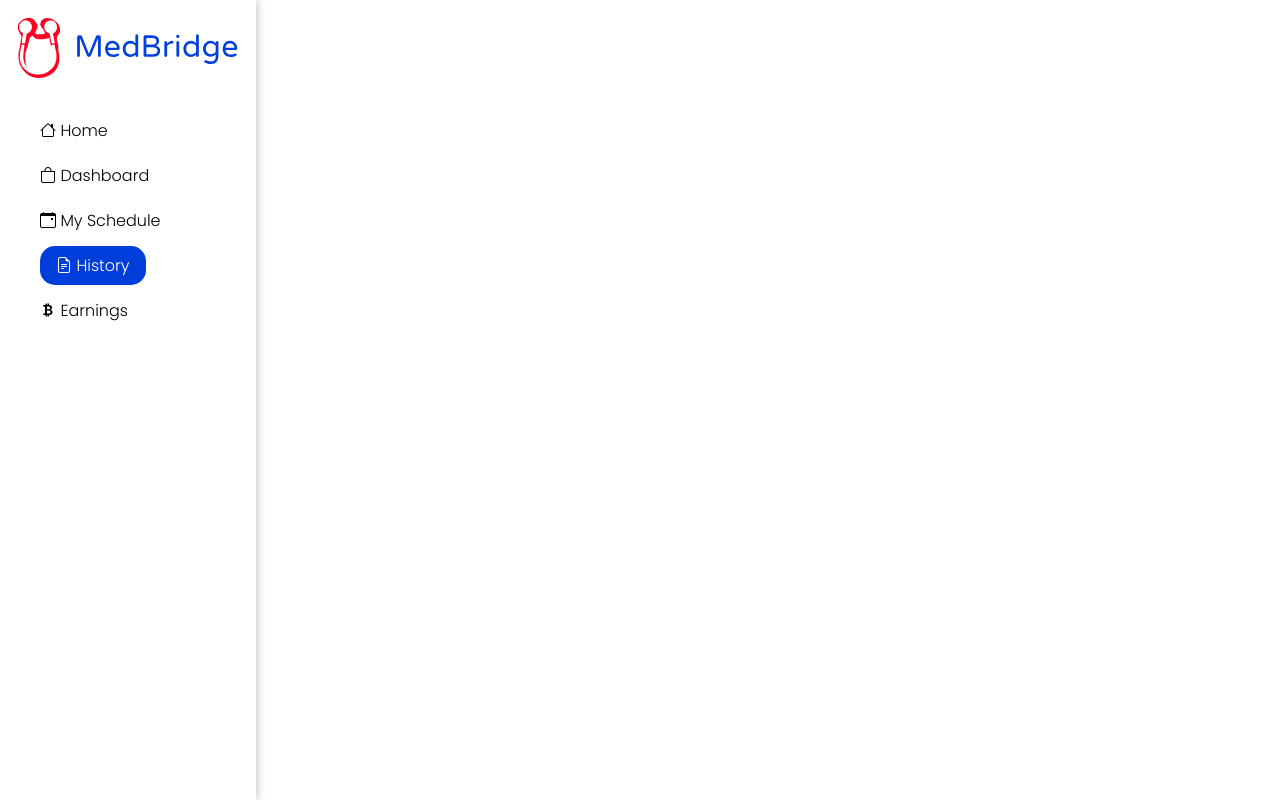
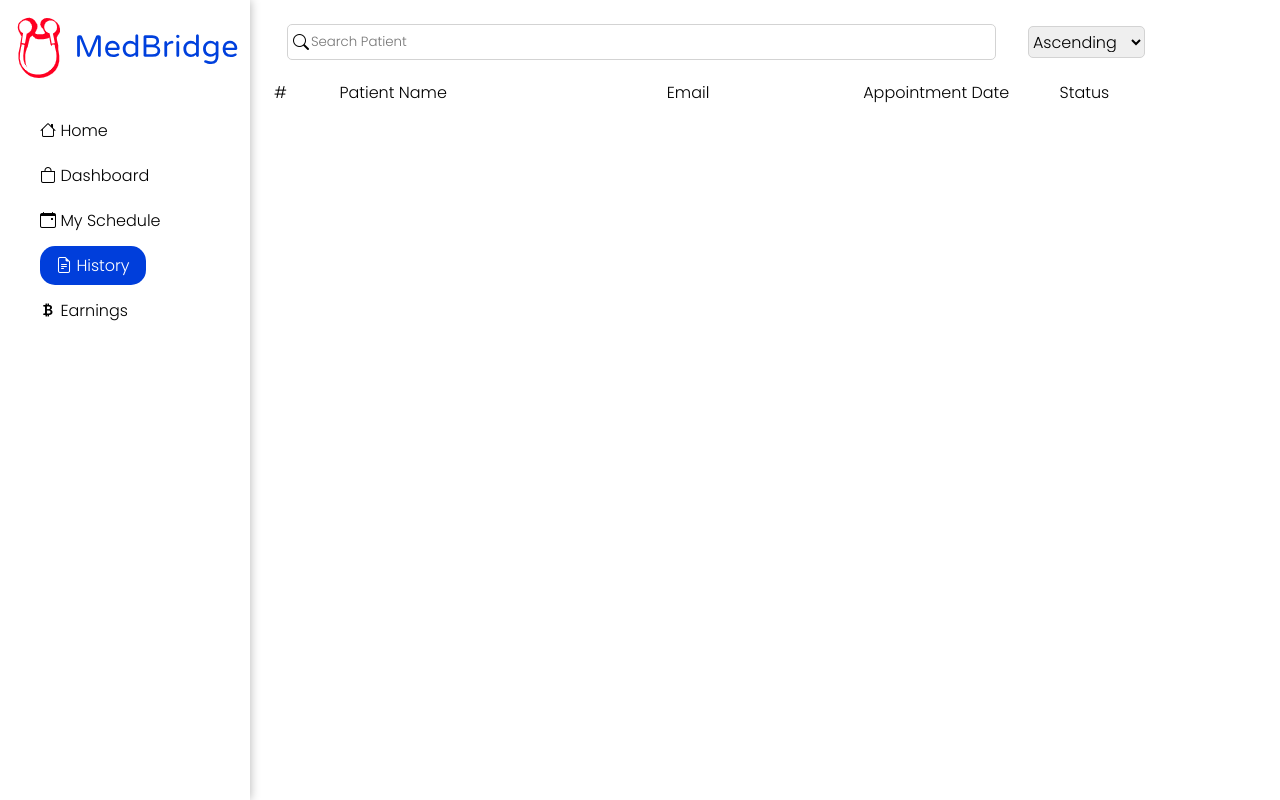
Before and after one commit to nsenji/mindbridge-react-frontend, a React (Vite) app: page /history in a window 1280 px wide. Built offline with nearby package versions, Linux system fonts and the light colour scheme.

Commit message:
Added search to History

```diff
--- /dev/null
+++ b/src/Components/DropDownMenu/DropDown.css
@@ -0,0 +1,11 @@
+.dropdown-button {
+    display: flex;
+    align-items: center;
+    font-family: "Poppins", sans-serif;
+    height: 2rem;
+    color: #000;
+    font-size: 16px;
+    cursor: pointer;
+    border: 1px solid lightgrey;
+    border-radius: 5px;
+}
--- /dev/null
+++ b/src/Components/DropDownMenu/DropDown.jsx
@@ -0,0 +1,11 @@
+import './DropDown.css'
+const DropDown = ()=>{
+    return(
+        <select className="dropdown-button">
+            <option value="ascending" selected>Ascending</option>
+            <option value="descending">Descending</option>
+        </select>
+    )
+}
+
+export default DropDown
--- /dev/null
+++ b/src/Components/Root.css
@@ -0,0 +1,4 @@
+.root{
+    display: grid;
+    grid-template-columns: 1fr 6fr;
+}
--- a/src/Components/Root.jsx
+++ b/src/Components/Root.jsx
@@ -1,10 +1,11 @@
 import SideBar from "./SideBar/SideBar"
 import { Outlet } from "react-router-dom"
+import './Root.css'
 const Root = ()=>(
-    <>
+    <div className="root">
         <SideBar/>
         <Outlet/>
-    </>
+    </div>
 )
 
 export default Root
--- a/src/Components/SideBar/SideBar.css
+++ b/src/Components/SideBar/SideBar.css
@@ -5,7 +5,6 @@ a{
     margin-bottom: 20px;
 }
 .SideBar{
-    width: 20%;
     box-shadow: 0px 0px 10px 0px rgba(0, 0, 0, 0.3);
     height: 100vh;
 }
--- a/src/Pages/History/History.css
+++ b/src/Pages/History/History.css
@@ -0,0 +1,39 @@
+.main{
+    margin: 1.5rem;
+}
+
+.searchbar{
+    display: flex;
+    justify-content: center;
+    align-items: center;
+    gap: 2rem;
+    width: 90%;
+    font-size: 16px;
+    margin-bottom: 20px;
+}
+
+.searchdiv{
+    display: flex;
+    align-items: center;
+    border: 1px solid lightgrey;
+    border-radius: 5px;
+    width: 80%;
+}
+
+.search{
+    height: 2rem;
+    border: none;
+    width: 90%;
+    font-family: "Poppins", sans-serif;
+}
+.search:focus, .search:hover{
+    outline: none;
+}
+.bi-search{
+    margin-left: 5px;
+}
+
+.resultsbar{
+    display: grid;
+    grid-template-columns: 1fr 5fr 3fr 3fr 3fr;
+}
--- a/src/Pages/History/History.jsx
+++ b/src/Pages/History/History.jsx
@@ -1,9 +1,22 @@
+import './History.css'
+import DropDown from '../../Components/DropDownMenu/DropDown'
+
 const History = ()=>{
     return(
-        <div>
-            <div>
-                <input/>
-
+        <div className="main">
+            <div className='searchbar'>
+                <div className='searchdiv'>
+                    <i className="bi bi-search"></i>
+                    <input className='search' placeholder='Search Patient'/>
+                </div>
+                <DropDown/>
+            </div>
+            <div className='resultsbar'>
+                <span>#</span>
+                <span>Patient Name</span>
+                <span>Email</span>
+                <span>Appointment Date</span>
+                <span>Status</span>
             </div>
         </div>
     )
--- a/src/router.jsx
+++ b/src/router.jsx
@@ -1,5 +1,6 @@
 import { createBrowserRouter } from 'react-router-dom'
 import Root from './Components/Root'
+import History from './Pages/History/History'
 
 const Router = createBrowserRouter([
   {
@@ -24,7 +25,7 @@ const Router = createBrowserRouter([
     },
     {
       path:'/history',
-      element:null,
+      element:<History/>
     },
     {
       path:'/earnings',
```
Also changed, not shown: src/Components/PatientHistory/PatientHistory.jsx (added, +10 -0 lines), src/Components/PatientHistory/PatientHistory.css (added).
